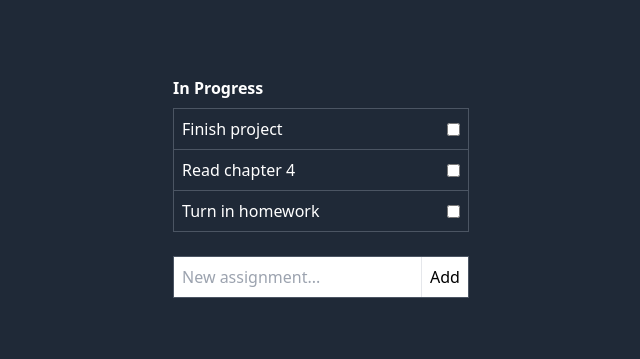
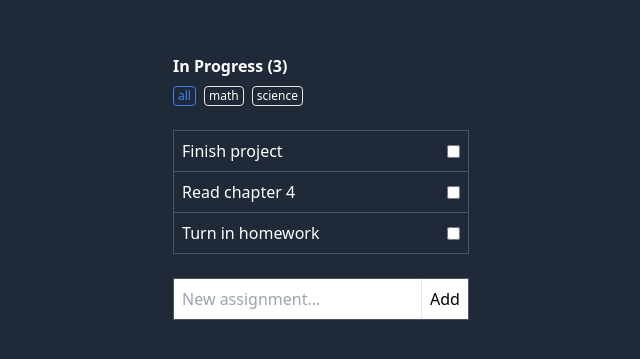
Before and after one commit to ollykr/vue3-learning, a plain HTML site: page index.html in a window 1280 px wide. Shown: the part 213-572 px from the top of the page, without its empty margins (319-959 px from the left). Drawn offline with nearby package versions, Linux system fonts and the light colour scheme.

Commit message:
Add tags to assignmentList component

```diff
--- a/index.html
+++ b/index.html
@@ -4,7 +4,7 @@
 		<meta charset="UTF-8" />
 		<meta http-equiv="X-UA-Compatible" content="IE=edge" />
 		<meta name="viewport" content="width=device-width, initial-scale=1.0" />
-		<title>Episode 6: Bring it all together</title>
+		<title>Episode 10: It's all so easy</title>
 		<script src="https://unpkg.com/vue@3"></script>
 		<script src="https://cdn.tailwindcss.com"></script>
 	</head>
--- a/js/components/AssignmentList.js
+++ b/js/components/AssignmentList.js
@@ -2,12 +2,30 @@ import Assignment from "./Assignment.js";
 export default {
 	components: { Assignment },
 	// Pass a prop "assignment" (:assignment)
+	// Access "tags" to show only certain assignments (science class but not math class)
+	// CSS class="" and :class are mergered together behind the scenes
+	// 'border-blue-500 text-blue-500': tag === currentTag - it means if tag is equal currentTag , add blue border and blue text to a tag button
 	template: `
     <section v-show="assignments.length">
-				<h2 class="font-bold mb-2">{{ title }}</h2>
-				<ul class="border border-gray-600 divide-y divide-gray-600">
+				<h2 class="font-bold mb-2">{{ title }} <span>({{ assignments.length}})</span></h2>
+
+				<div class="flex gap-2">
+					<button
+					@click="currentTag = tag"
+					v-for="tag in tags"
+						class="border rounded px-1 py-px text-xs"
+						:class="{
+						'border-blue-500 text-blue-500':
+							tag === currentTag
+						}"
+						>
+						{{ tag }}
+					</button>
+				</div>
+
+				<ul class="border border-gray-600 divide-y divide-gray-600 mt-6">
                     <assignment
-                       v-for="assignment in assignments"
+                       v-for="assignment in filteredAssignments"
                        :key="assignment.id"
                        :assignment="assignment"
                        >
@@ -20,4 +38,29 @@ export default {
 		assignments: Array,
 		title: String,
 	},
+	data() {
+		return {
+			// on default display all assignments are shown
+			currentTag: "all",
+		};
+	},
+	computed: {
+		filteredAssignments() {
+			// filter the assignment where the assignment tag is equal to the current tag
+			// if tag is "all", show list of all assignments
+			if (this.currentTag === "all") {
+				return this.assignments;
+			}
+			// otherwise show filtered assignments
+			return this.assignments.filter((a) => a.tag === this.currentTag);
+		},
+		// declare/define "tags" to be accessible
+		tags() {
+			// hardcoded
+			// return ["math", "science", "reading"];
+			// OR
+			//return a new array containing only the tags from assignments list where Set() is a way to create a set of items where each item must be unique
+			return ["all", ...new Set(this.assignments.map((a) => a.tag))];
+		},
+	},
 };
--- a/js/components/Assignments.js
+++ b/js/components/Assignments.js
@@ -16,10 +16,11 @@ export default {
     `,
 	data() {
 		return {
+			// hardcoded for now but we can use ajax to get this data from DB
 			assignments: [
-				{ name: "Finish project", complete: false, id: 1 },
-				{ name: "Read chapter 4", complete: false, id: 2 },
-				{ name: "Turn in homework", complete: false, id: 3 },
+				{ name: "Finish project", complete: false, id: 1, tag: "math" },
+				{ name: "Read chapter 4", complete: false, id: 2, tag: "science" },
+				{ name: "Turn in homework", complete: false, id: 3, tag: "math" },
 			],
 			// Instead of diving into DOM with .querySelector etc we use below property as our only source of truth
 		};
```
